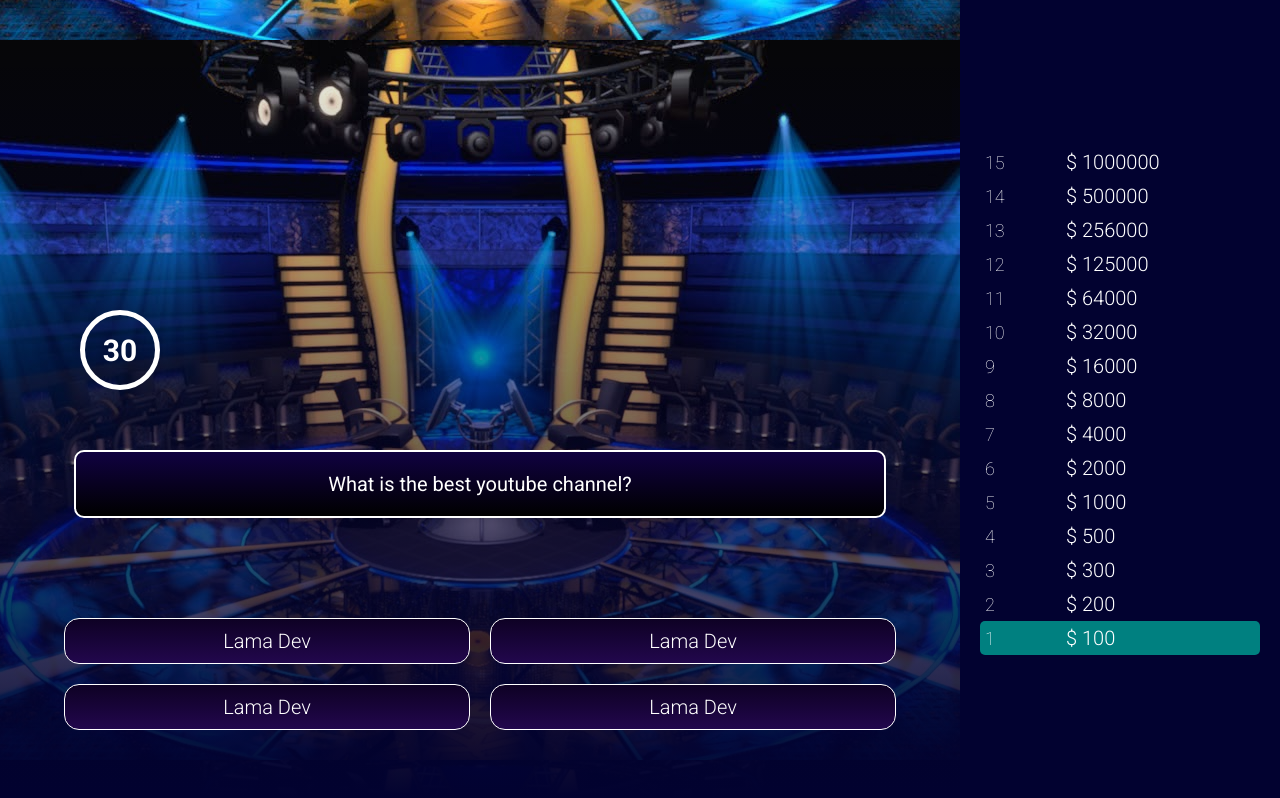
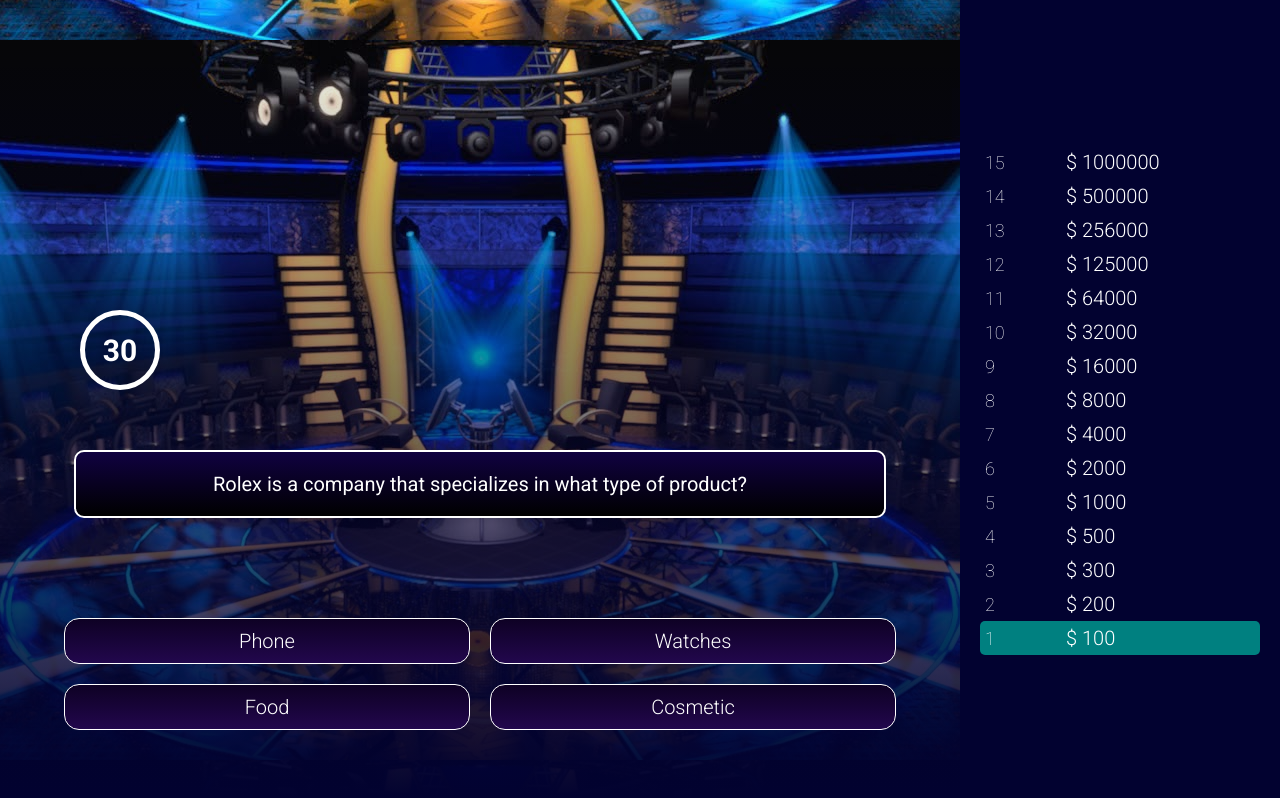
Before and after one commit to cembicakci/react-millionare-app, a React (Create React App) app: page / in a window 1280 px wide. Built offline with nearby package versions, Linux system fonts and the light colour scheme.

Commit message:
setTimeout

```diff
--- a/src/App.css
+++ b/src/App.css
@@ -102,7 +102,7 @@
 }
 
 .answer.wrong {
-    animation: correct 3s ease forwards;
+    animation: wrong 3s ease forwards;
 }
 
 @keyframes wrong {
--- a/src/App.js
+++ b/src/App.js
@@ -5,6 +5,76 @@
 function App() {
 
   const [questionNumber, setQuestionNumber] = useState(1);
+  const [stop, setStop] = useState(false);
+
+  const data = [
+    {
+      id: 1,
+      question: "Rolex is a company that specializes in what type of product?",
+      answers: [
+        {
+          text: "Phone",
+          correct: false,
+        },
+        {
+          text: "Watches",
+          correct: true,
+        },
+        {
+          text: "Food",
+          correct: false,
+        },
+        {
+          text: "Cosmetic",
+          correct: false,
+        },
+      ],
+    },
+    {
+      id: 2,
+      question: "When did the website `Facebook` launch?",
+      answers: [
+        {
+          text: "2004",
+          correct: true,
+        },
+        {
+          text: "2005",
+          correct: false,
+        },
+        {
+          text: "2006",
+          correct: false,
+        },
+        {
+          text: "2007",
+          correct: false,
+        },
+      ],
+    },
+    {
+      id: 3,
+      question: "Who played the character of harry potter in movie?",
+      answers: [
+        {
+          text: "Johnny Deep",
+          correct: false,
+        },
+        {
+          text: "Leonardo Di Caprio",
+          correct: false,
+        },
+        {
+          text: "Denzel Washington",
+          correct: false,
+        },
+        {
+          text: "Daniel Red Cliff",
+          correct: true,
+        },
+      ],
+    },
+  ];
 
   const moneyPyramid = [
     { id: 1, amount: '$ 100' },
@@ -31,14 +101,14 @@
           <div className='timer'>30</div>
         </div>
         <div className='bottom'>
-          <Trivia />
+          <Trivia data={data} setStop={setStop} setQuestionNumber={setQuestionNumber} questionNumber={questionNumber} />
         </div>
       </div>
 
       <div className="pyramid">
         <ul className='moneyList'>
           {moneyPyramid.map(money => (
-            <li className={questionNumber === money.id ? 'moneyListItem active' : 'moneyListItem'}>
+            <li className={questionNumber === money.id ? 'moneyListItem active' : 'moneyListItem'} key={money.id}>
               <span className='moneyListItemNumber'>{money.id}</span>
               <span className='moneyListItemAmount'>{money.amount}</span>
             </li>
--- a/src/components/Trivia.jsx
+++ b/src/components/Trivia.jsx
@@ -1,15 +1,32 @@
-import React from 'react'
+import React, { useEffect, useState } from 'react'
 
 
-function Trivia() {
+function Trivia({ data, setStop, setQuestionNumber, questionNumber }) {
+
+    const [question, setQuestion] = useState('');
+    const [selectedAnswer, setSelectedAnswer] = useState('');
+    const [className, setClasName] = useState('');
+
+    console.log(data)
+
+    useEffect(() => {
+        setQuestion(data[questionNumber - 1])
+    }, [data, questionNumber])
+
+    const handleClick = (answer) => {
+        setSelectedAnswer(answer)
+        setClasName('active answer')
+        setTimeout(() => {
+            setClasName(answer.correct ? 'answer correct' : 'answer wrong')
+        }, 3000)
+    }
     return (
         <div className='trivia'>
-            <div className="question">What is the best youtube channel?</div>
+            <div className="question">{question?.question}</div>
             <div className="answers">
-                <div className="answer">Lama Dev</div>
-                <div className="answer">Lama Dev</div>
-                <div className="answer">Lama Dev</div>
-                <div className="answer">Lama Dev</div>
+                {question && question.answers.map(answer => (
+                    <div className={selectedAnswer === answer ? className : "answer"} key={answer.id} onClick={() => handleClick(answer)}>{answer.text}</div>
+                ))}
             </div>
         </div>
 
```
